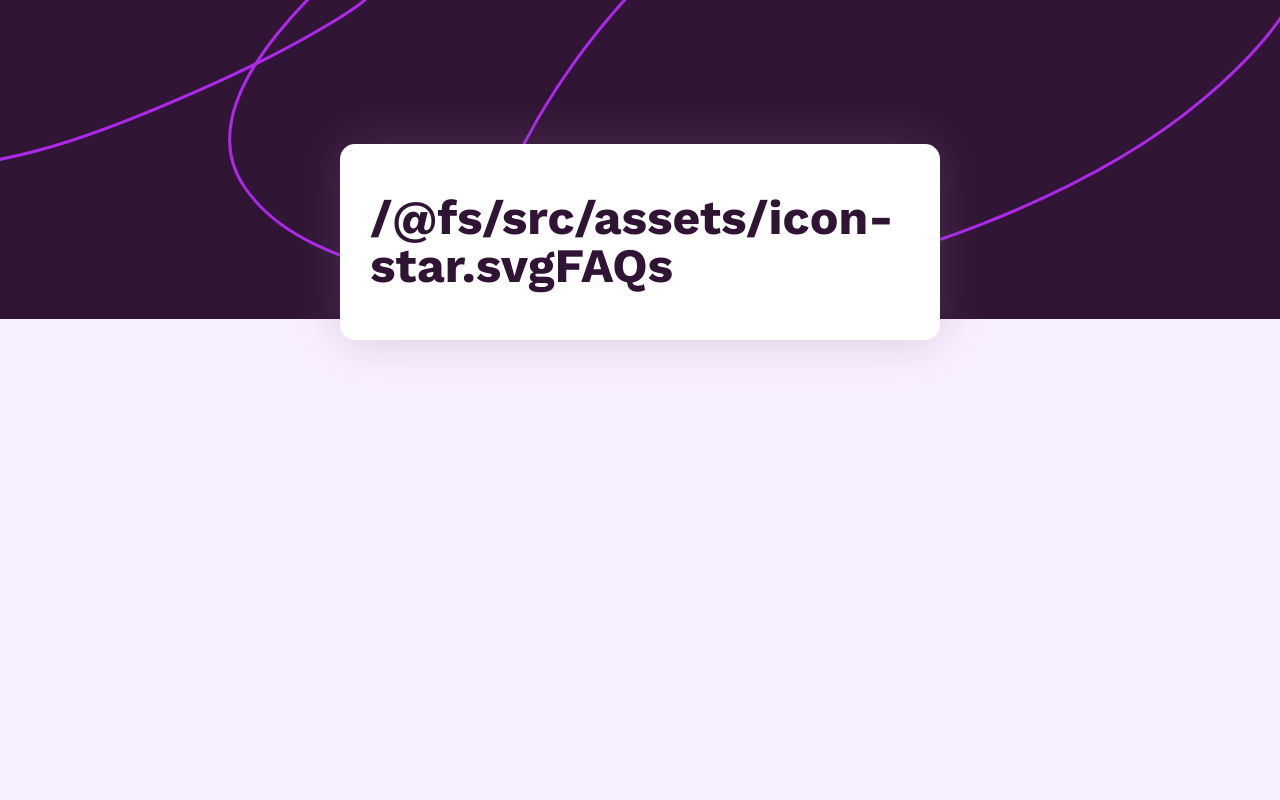
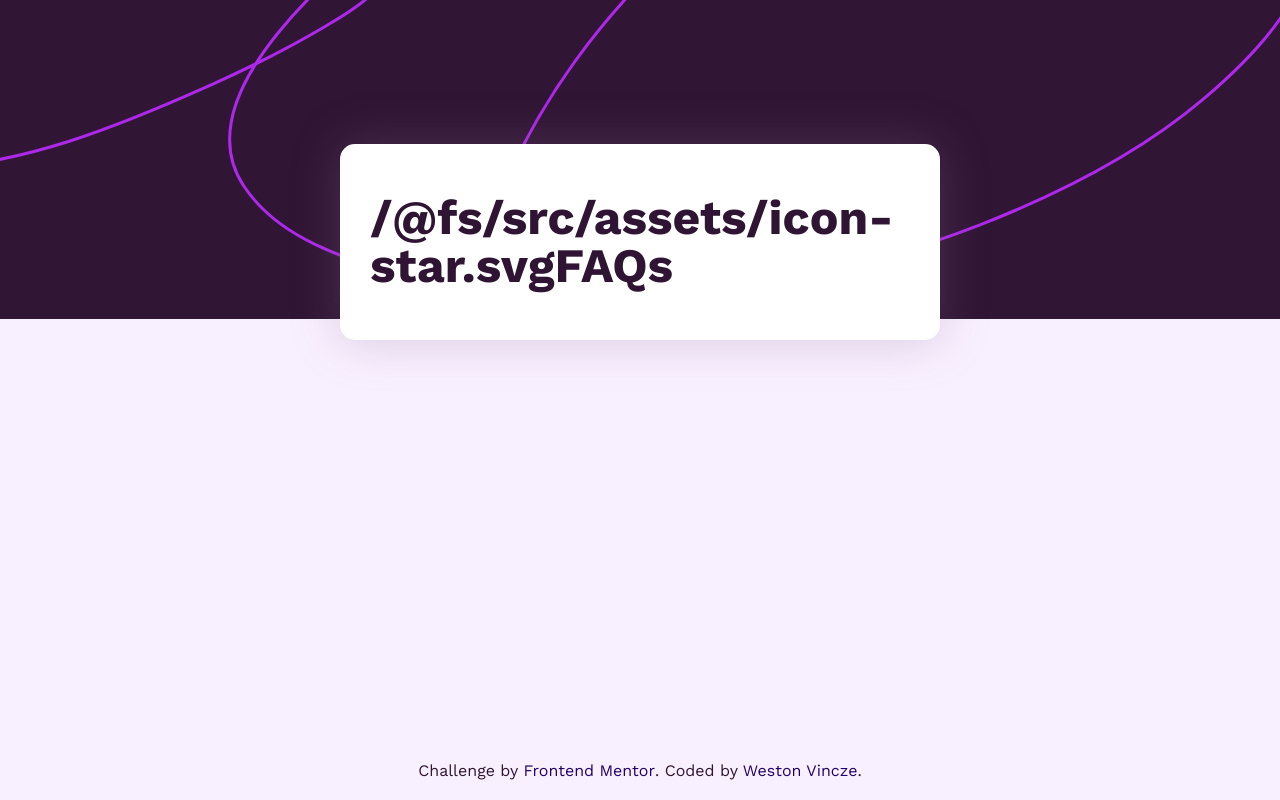
Before and after one commit to WestonVincze/FAQ-Accordion-Challenge, a website built with webpack: page src/index.html in a window 1280 px wide. Built offline with nearby package versions, Linux system fonts and the light colour scheme.

Commit message:
Adds footer links and accessibility fix

```diff
--- a/src/globals.css
+++ b/src/globals.css
@@ -15,6 +15,9 @@
   --purple: hsl(292, 16%, 49%);
   --purple-shadow: hsla(292, 16%, 49%, 0.3);
   --dark-purple: hsl(292, 42%, 14%);
+
+  --link: hsl(260, 100%, 20%);
+  --link-visited: hsl(260, 80%, 30%);
 
   /* Spacing */
   --spacing-sm: 5px;
@@ -37,6 +40,33 @@ h1 {
   margin: var(--spacing-md) 0;
 }
 
+a {
+  text-decoration: none;
+  color: var(--link);
+  position: relative;
+  overflow: hidden;
+}
+a::after {
+  content: '';
+  position: absolute;
+  bottom: 0;
+  left: 50%;
+  width: 0;
+  height: 2px;
+  background-color: var(--link);
+  transition: all 0.3s;
+  transform: translateX(-50%);
+}
+a:hover::after {
+  width: 100%;
+}
+a:visited {
+  color: var(--link-visited);
+}
+a:visited::after {
+  background-color: var(--link-visited);
+}
+
 html, body {
   min-height: 100svh;
   margin: 0;
@@ -46,6 +76,9 @@ html, body {
   background-color: var(--pink);
 }
 body {
+  display: flex;
+  flex-direction: column;
+  justify-content: space-between;
   padding: var(--spacing-md);
   padding-top: 18svh;
   background-image: url('../assets/images/background-pattern-desktop.svg');
@@ -54,6 +87,12 @@ body {
   background-position: center;
   /* eliminates rounding errors which cause a 1px "line" for some screen sizes */
   background-position-y: -1px;
+}
+
+footer {
+  width: 100%;
+  margin-top: var(--spacing-md);
+  text-align: center;
 }
 
 @media screen and (min-width: 1440px) {
--- a/src/index.html
+++ b/src/index.html
@@ -9,6 +9,13 @@
   <title>FAQ Accordion Challenge | Frontend Mentor</title>
 </head>
 <body>
-  <div id="app"></div>
+  <main>
+    <div id="app"></div>
+  </main>
+
+  <footer>
+    Challenge by <a href="https://www.frontendmentor.io/challenges/faq-accordion-wyfFdeBwBz" target="_blank">Frontend Mentor</a>.
+    Coded by <a href="https://www.WestonVincze" target="_blank">Weston Vincze</a>.
+  </footer>
 </body>
 </html>
```
